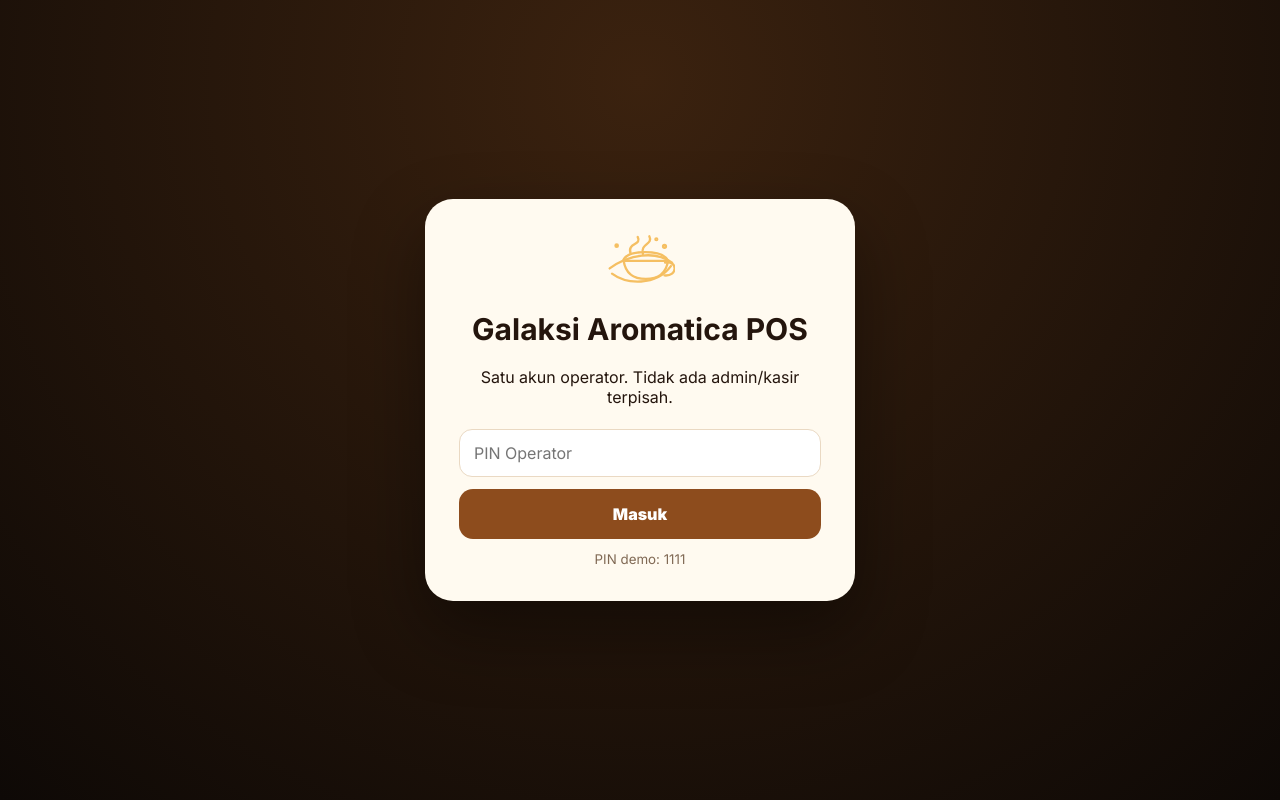
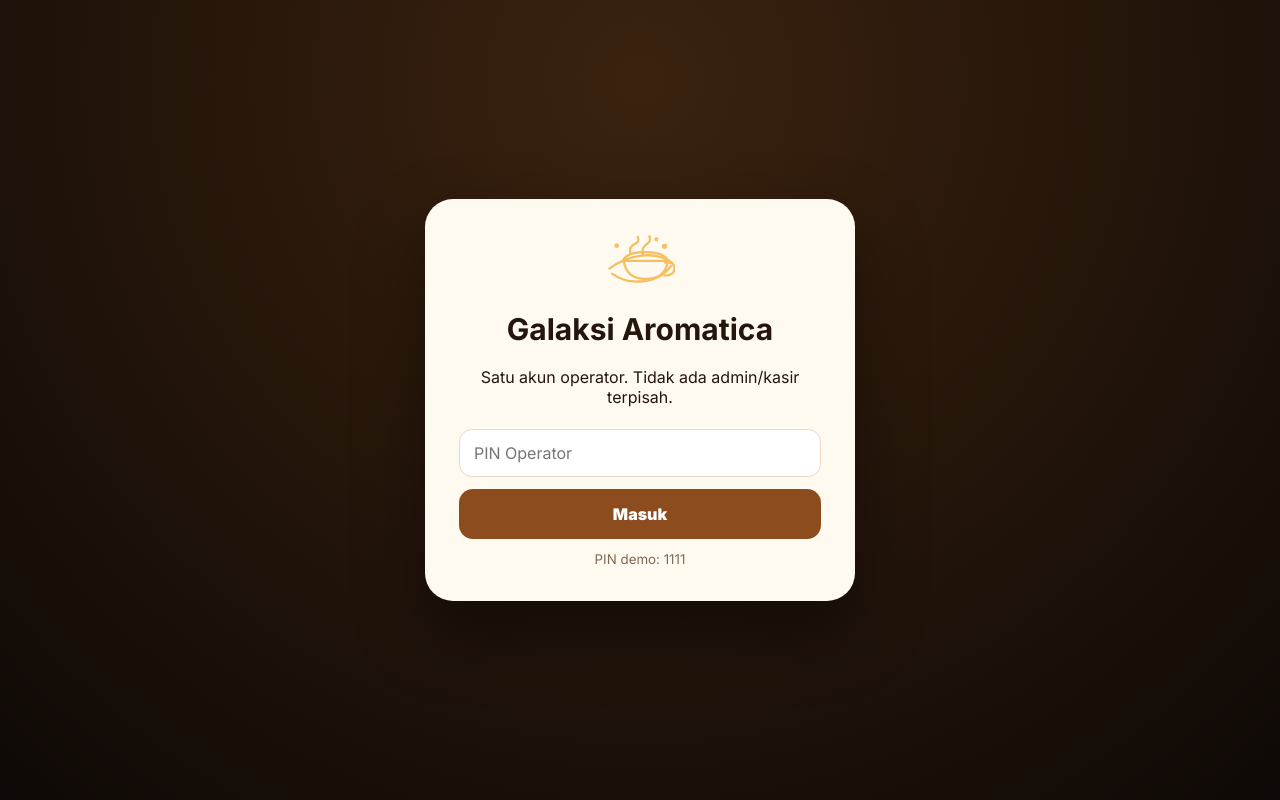
Before and after one commit to lutfiibnm/kasirr, a React (Vite) app in the folder galaksi-aromatica-pos/: page / in a window 1280 px wide. Built offline with nearby package versions, Linux system fonts and the light colour scheme.

Commit message:
Update main.tsx

```diff
--- a/galaksi-aromatica-pos/src/main.tsx
+++ b/galaksi-aromatica-pos/src/main.tsx
@@ -276,7 +276,7 @@ const defaultDb: Db = {
   settings: {
     storeName: 'Galaksi Aromatica',
     subtitle: 'Coffee & Eatery',
-    operatorName: 'Lutfi Ibnu Maulana',
+    operatorName: 'Lutfi Ibnu Marlianto',
     address: 'Jl. Bintang Terang No. 18, Jakarta',
     phone: '(021) 1234-5678',
     footer: 'Terima kasih atas kunjungan Anda • Sampai jumpa di Galaksi Aromatica!',
@@ -495,7 +495,7 @@ function Login({ db, onLogin }: { db: Db; onLogin: () => void }) {
     <div className="login">
       <div className="login-card">
         <Logo />
-        <h1>Galaksi Aromatica POS</h1>
+        <h1>Galaksi Aromatica </h1>
         <p>Satu akun operator. Tidak ada admin/kasir terpisah.</p>
 
         <input
```
